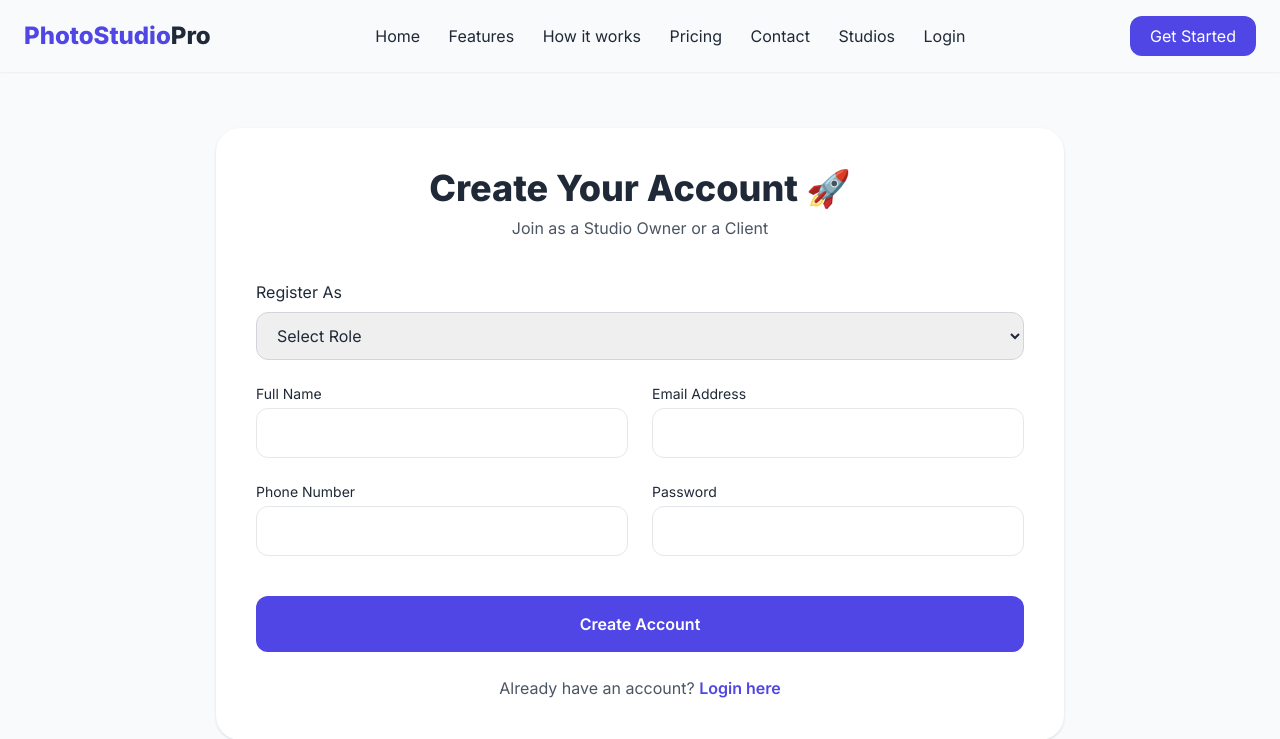
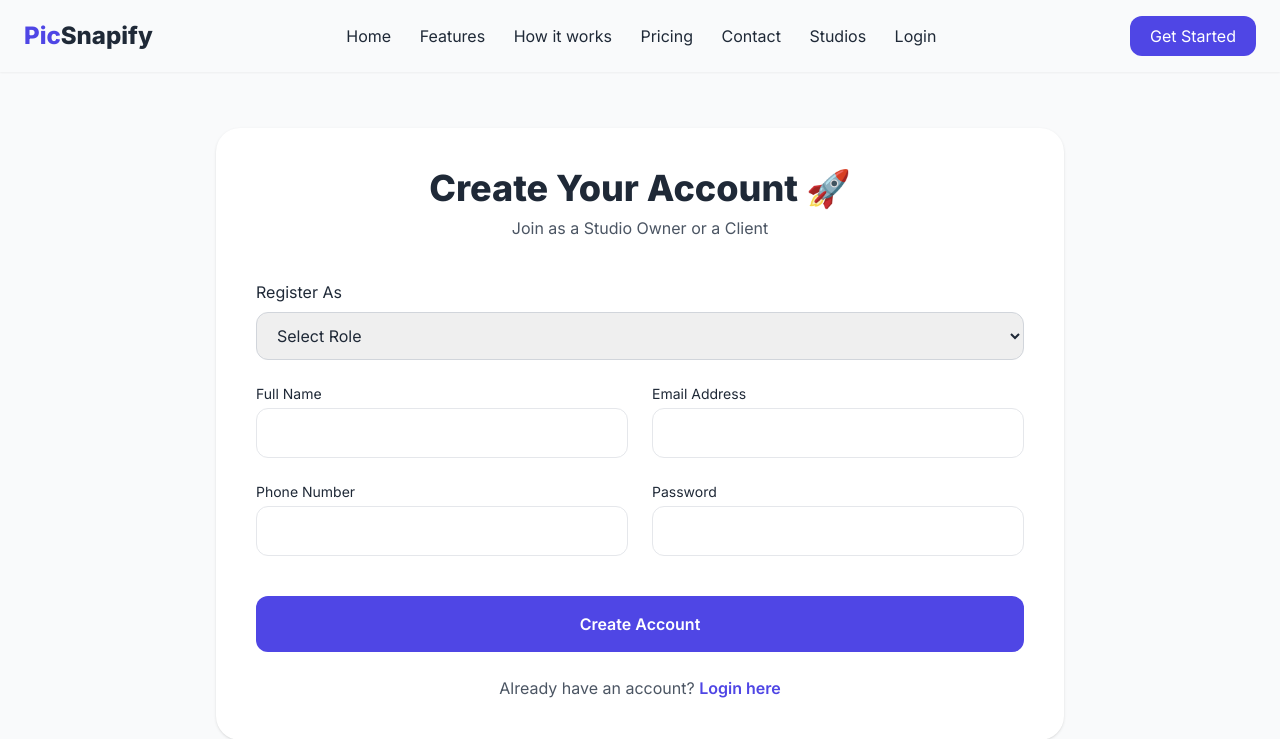
Before and after one commit to ShivanjaySingh/Pic-Snapify, a Flask app: page /register in a window 1280 px wide. Shown: the top 739 px of the page. Run offline with Flask 3, Linux system fonts and the light colour scheme; some libraries are stand-ins or nearby versions.

Commit message:
Update registration page from PhotoStudioPro to Pic Snapify

```diff
--- a/templates/website/registration.html
+++ b/templates/website/registration.html
@@ -2,7 +2,7 @@
 <html lang="en">
 <head>
   <meta charset="UTF-8">
-  <title>Register – PhotoStudioPro</title>
+  <title>Register – Pic Snapify</title>
   <meta name="viewport" content="width=device-width, initial-scale=1.0">
 
   <script src="https://cdn.tailwindcss.com"></script>
@@ -18,7 +18,7 @@
 <!-- NAVBAR (UNCHANGED) -->
 <header class="fixed top-0 w-full z-50 glass shadow-sm">
   <div class="max-w-7xl mx-auto px-6 py-4 flex justify-between items-center">
-    <h1 class="text-2xl font-extrabold text-indigo-600">PhotoStudio<span class="text-gray-800">Pro</span></h1>
+    <h1 class="text-2xl font-extrabold text-indigo-600">Pic<span class="text-gray-800">Snapify</span></h1>
     <nav class="space-x-6 hidden md:block">
       <a href="/" class="hover:text-indigo-600">Home</a>
       <a href="/features" class="hover:text-indigo-600">Features</a>
```
